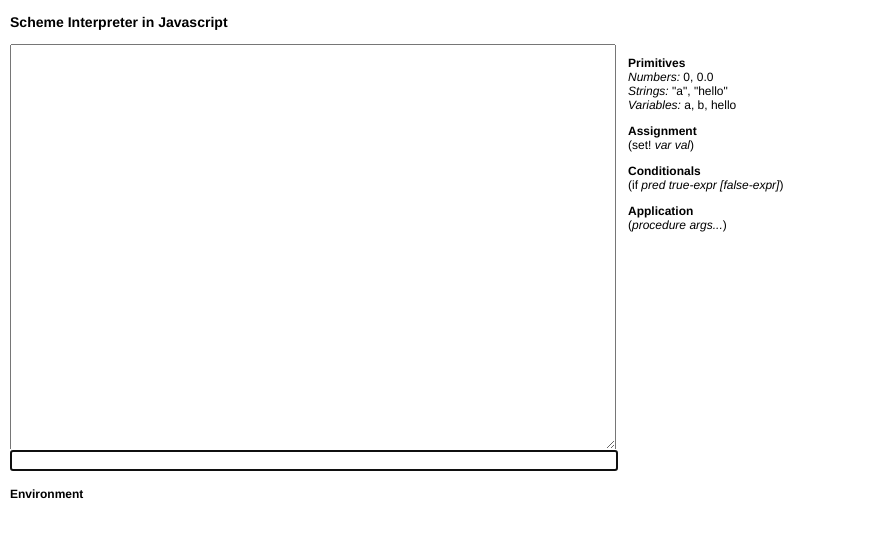
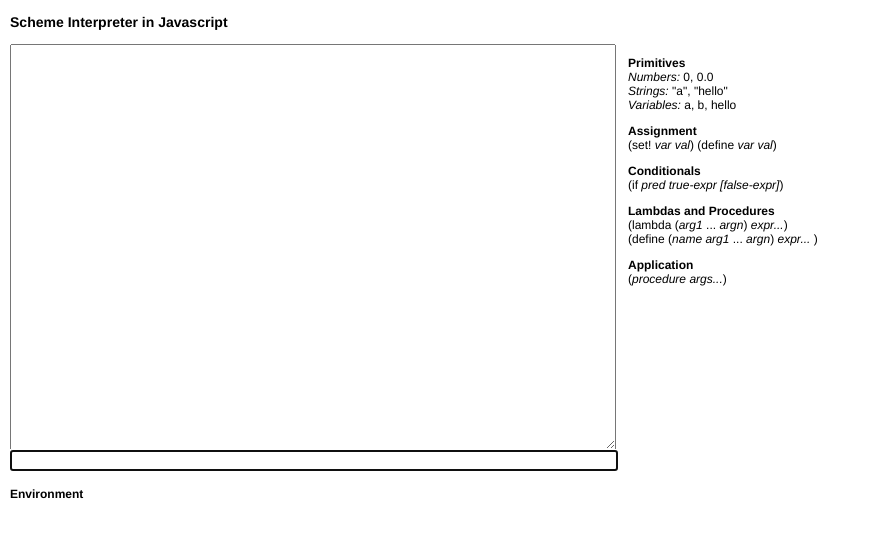
Before and after one commit to njoubert/SchemeEval, a plain HTML site: page index.html in a window 1280 px wide. Shown: the whole page, without its empty margins (0-870 px from the left). Drawn offline with Linux system fonts and the light colour scheme.

Commit message:
more comments

```diff
--- a/index.html
+++ b/index.html
@@ -52,12 +52,17 @@
 		<p>
 			<b>Assignment</b></br>
 			(set! <em>var</em> <em>val</em>)
+			(define <em>var</em> <em>val</em>)
 		</p>
 		<p>
 			<b>Conditionals</b></br>
 			(if <em>pred</em> <em>true-expr</em> <em>[false-expr]</em>)
 		</p>
-
+		<p>
+			<b>Lambdas and Procedures</b></br>
+			(lambda (<em>arg1</em> ... <em>argn</em>) <em>expr...</em>)<br/>
+			(define (<em>name</em> <em>arg1</em> ... <em>argn</em>) <em>expr...</em> )
+		</p>
 		<p>
 			<b>Application</b></br>
 			(<em>procedure</em> <em>args...</em>)
```
